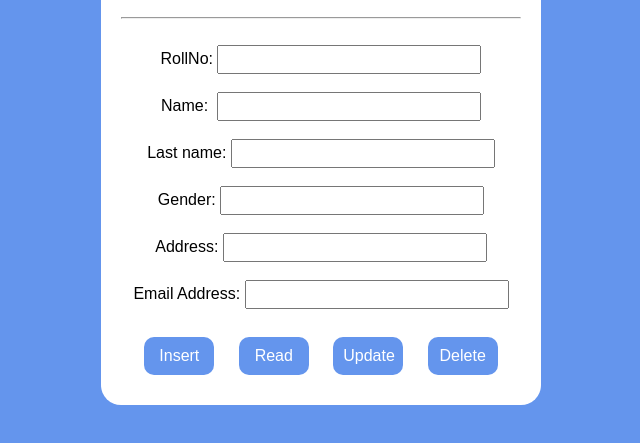
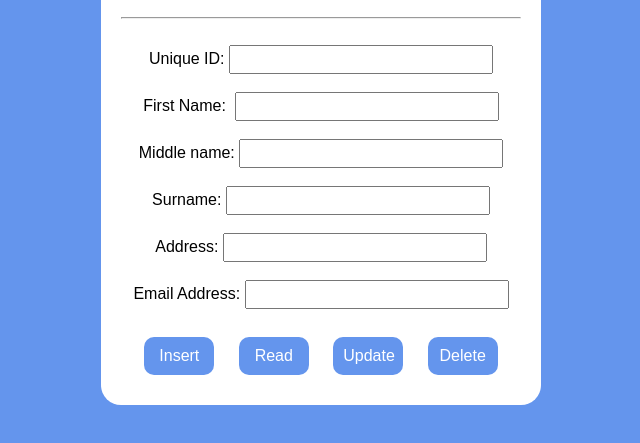
Before and after one commit to Aloisous/Grud, a plain HTML site: page index.html in a window 1280 px wide. Shown: the part 121-564 px from the top of the page, without its empty margins (319-959 px from the left). Drawn offline with Linux system fonts and the light colour scheme; some packages are replaced by stand-ins of ours; a script that the page names is missing.

Commit message:
Update index.html

```diff
--- a/index.html
+++ b/index.html
@@ -13,10 +13,10 @@
       <hr />
       <br />
       <div class="form">
-        RollNo: <input type="text" name="RollNo" id="roll" /> <br /><br />
-        Name:&nbsp; <input type="text" name="name" id="name" /> <br /><br />
-Last name: <input type="text" name="lastname" id="lastname" /> <br /><br />
-        Gender: <input type="text" name="gender" id="gender" /> <br /><br />
+        Unique ID: <input type="text" name="uid" id="uid" /> <br /><br />
+        First Name:&nbsp; <input type="text" name="first name" id="firstname" /> <br /><br />
+Middle name: <input type="text" name="middlename" id="middlename" /> <br /><br />
+        Surname: <input type="text" name="surname" id="surname" /> <br /><br />
         Address: <input type="text" name="Address" id="address" /> <br /><br />
         Email Address: <input type="text" name="Email" id="email" />
         <br /><br />
```
